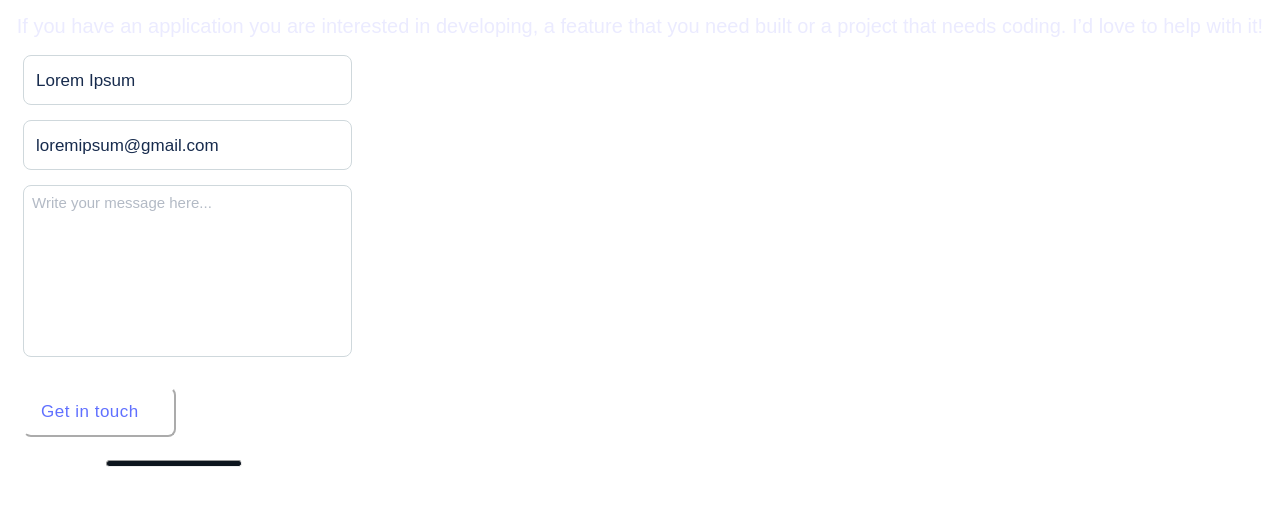
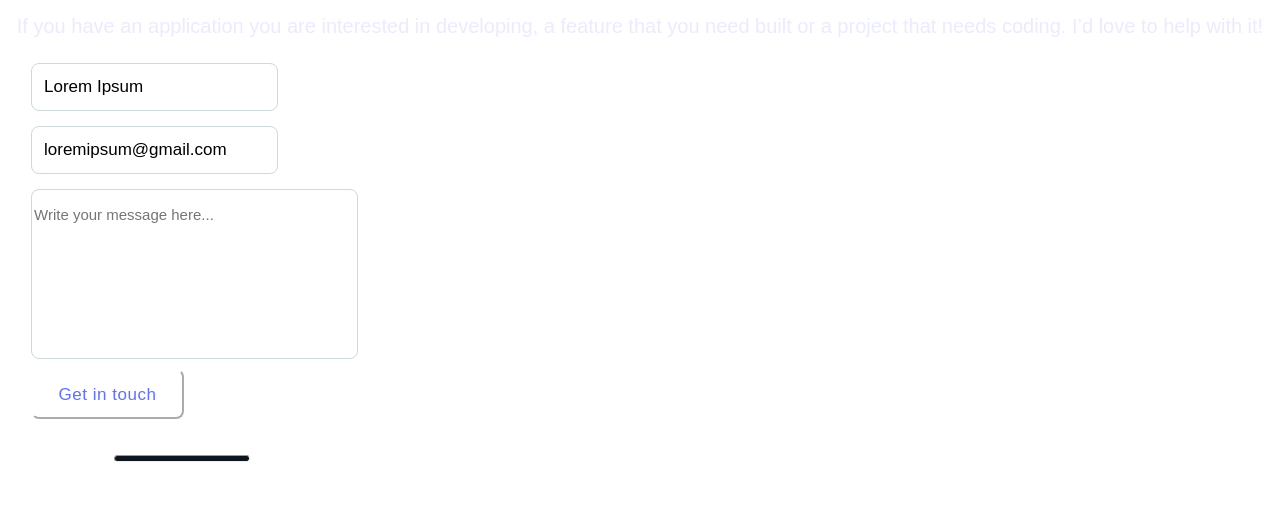
Before and after one commit to sheikhBasit/Portfolio, a website: page pages/contact-page/contact.html in a window 1280 px wide. Shown: the part 220-726 px from the top of the page. Drawn offline with Linux system fonts and the light colour scheme.

Commit message:
Contact Page

```diff
--- a/pages/contact-page/contact-page-style.css
+++ b/pages/contact-page/contact-page-style.css
@@ -31,12 +31,18 @@
   font-weight: 400;
   line-height: 1.75rem;
 }
-
+.input-fields{
+  display: flex;
+  flex-direction: column;
+  gap: 0.75rem;
+  margin-left: 8px;
+  margin-top: 20px;
+}
 .input-field-div {
   position: relative;
   top: 50px;
   margin: 15px;
-  width: 20.4375rem;
+  width: 15.4375rem;
   height: 3rem;
   flex-shrink: 0;
   border-radius: 0.5rem;
@@ -48,9 +54,6 @@
   margin-top: 3px;
   padding: 12px;
   display: flex;
-  width: 24.5625rem;
-  height: 1.125rem;
-  flex-shrink: 0;
   color: var(--neutral-n-800, #172b4d);
   font-size: 1.0625rem;
   font-style: normal;
@@ -58,10 +61,14 @@
   line-height: 1.25rem;
 }
 
+.input-field-text::placeholder {
+  font-weight: 400;
+  color: black;
+}
 .input-field-text-div {
   position: relative;
   top: 50px;
-  margin: 15px;
+  margin-left: 15px;
   width: 20.4375rem;
   height: 10.625rem;
   flex-shrink: 0;
@@ -72,10 +79,9 @@
 
 .input-field-text-enter {
   position: relative;
-  left: 8px;
-  bottom: 30px;
   color: var(--neutrals-n-60, #b3bac5);
   text-align: start;
+  padding-bottom: 120px;
   font-size: 0.9375rem;
   font-style: normal;
   font-weight: 400;
@@ -83,10 +89,10 @@
 }
 
 .contact-btn {
-  position: relative;
-  top: 50px;
-  display: inline-flex;
-  margin: 15px;
+
+  display: block;
+  margin-top: 60px;
+  margin-left: 15px;
   width: 9.5625rem;
   height: 3.125rem;
   padding: 0.75rem 1rem;
@@ -109,7 +115,6 @@
 .footer {
   position: relative;
   left: 90px;
-  top: 50px;
   width: 8.375rem;
   height: 0.3125rem;
   flex-shrink: 0;
--- a/pages/contact-page/contact.html
+++ b/pages/contact-page/contact.html
@@ -8,27 +8,16 @@
 </div>
 
 <div class="input-fields">
-<div class="input-field-div">
-<h6 class="input-field-text">
-    Lorem Ipsum
-</h6>
+
+    <form action="mailto:ab745726@gmail.com" method="post">
+
+        <input  class="input-field-div input-field-text" type="text" name="name" id="name" placeholder="Lorem Ipsum">
+        <input  class="input-field-div input-field-text" type="email" name="email" id="email" placeholder="loremipsum@gmail.com">
+        <input class="input-field-text-div input-field-text-enter" type="text" name="name" id="name" placeholder="Write your message here...">
+
+        <input  type="submit" class="contact-btn contact-btn-text" value="Get in touch">
+    </form>
+
+    <hr class="footer">
+
 </div>
-
-<div class="input-field-div">
-    <h6 class="input-field-text">
-        loremipsum@gmail.com
-    </h6>
-</div>
-
-<div class="input-field-text-div">
-    <h6 class="input-field-text-enter">
-        Write your message here...
-    </h6>
-</div>
-
-<button class="contact-btn">
-    <h3 class="contact-btn-text">Get in touch</h3>
-</button>
-</div>
-
-<hr class="footer">
--- a/pages/portfolio-pages/portfolio-style.css
+++ b/pages/portfolio-pages/portfolio-style.css
@@ -70,6 +70,8 @@
 }
 
 .see-project-btn {
+  margin-top: 15px;
+
   color: var(--primary-b-500, #396df2);
   background: none;
   text-align: center;
```
Also changed, not shown: background.png (deleted).
